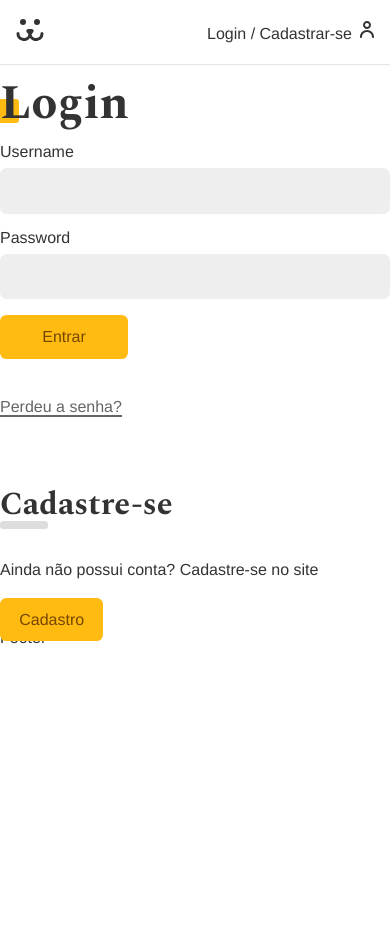
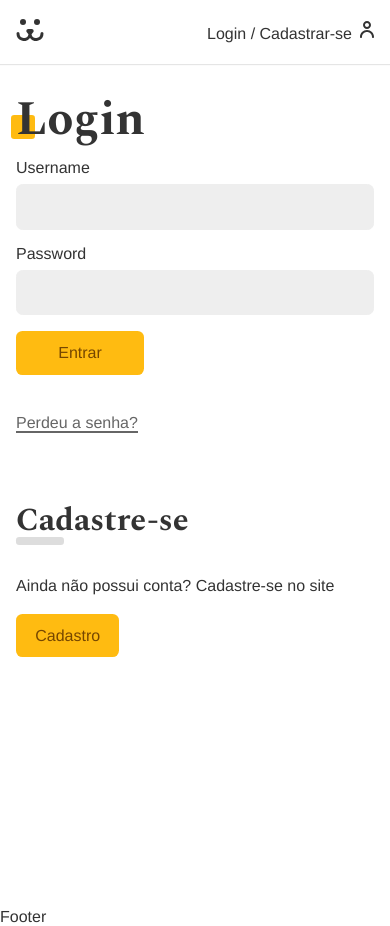
Before and after one commit to theluanz/dogs-react, a React (Create React App) app: page /login in a window 390 px wide. Before the commit the page ends 844 px from the top, so only its background shows below. Built offline with nearby package versions, Linux system fonts and the light colour scheme.

Commit message:
Create Account

```diff
--- a/src/Components/Login/Login.jsx
+++ b/src/Components/Login/Login.jsx
@@ -3,15 +3,17 @@ import { Navigate, Route, Routes } from 'react-router-dom';
 import LoginForm from './LoginForm/LoginForm';
 import LoginPasswordLost from './LoginPasswordLost';
 import LoginPasswordReset from './LoginPasswordReset';
-import LoginCreate from './LoginCreate';
+import LoginCreate from './LoginCreate/LoginCreate';
 import { UserContext } from '../../Context/UserContext';
+import styles from './Login.module.css';
 
 const Login = () => {
   const { isLoggedIn } = React.useContext(UserContext);
   console.log(isLoggedIn);
   if (isLoggedIn === true) return <Navigate to="/conta" />;
   return (
-    <div>
+    <section className={styles.loginPage}>
+      <div className={styles.forms}>
         <Routes>
           <Route path="/" element={<LoginForm />} />
           <Route path="/cadastrar" element={<LoginCreate />} />
@@ -19,6 +21,7 @@ const Login = () => {
           <Route path="/resetar-senha" element={<LoginPasswordReset />} />
         </Routes>
       </div>
+    </section>
   );
 };
 
--- /dev/null
+++ b/src/Components/Login/Login.module.css
@@ -0,0 +1,29 @@
+.loginPage {
+  display: grid;
+  grid-template-columns: 1fr 1fr;
+  min-height: 100vh;
+  gap: 2rem;
+}
+.loginPage::before{
+  display: block;
+  content: '';
+  background: url('../../assets/login.jpg') no-repeat center center;
+  background-size: cover;
+}
+
+.forms{
+  max-width: 30rem;
+  padding: 1rem;
+}
+
+@media (max-width: 40rem) {
+  .loginPage {
+    grid-template-columns: 1fr;
+  }
+  .loginPage::before{
+    display: none;
+  }
+  .forms{
+    max-width: 100%;
+  }
+}
--- a/src/Components/Login/LoginCreate.jsx
+++ /dev/null
@@ -1,7 +0,0 @@
-import React from 'react';
-
-const LoginCreate = () => {
-  return <div>LoginCreate</div>;
-};
-
-export default LoginCreate;
--- /dev/null
+++ b/src/Components/Login/LoginCreate/LoginCreate.jsx
@@ -0,0 +1,40 @@
+import React from 'react';
+import Input from '../../Forms/Input/Input';
+import Button from '../../Forms/Button/Button';
+import useForm from '../../../Hooks/useForm';
+import { USER_POST } from '../../../api';
+import { UserContext } from '../../../Context/UserContext';
+
+const LoginCreate = () => {
+  const username = useForm('');
+  const email = useForm('email');
+  const password = useForm('password');
+  const { userLogin } = React.useContext(UserContext);
+
+  async function handleSubmit(event) {
+    event.preventDefault();
+    const { url, options } = USER_POST({
+      username: username.value,
+      email: email.value,
+      password: password.value,
+    });
+    const response = await fetch(url, options);
+    if (response.ok) {
+      await userLogin(username.value, password.value);
+    }
+  }
+
+  return (
+    <section className="animeLeft">
+      <h1 className="title">Cadastre-se</h1>
+      <form onSubmit={handleSubmit}>
+        <Input label="Usuário" name="username" type="text" {...username} />
+        <Input label="Email" name="email" type="email" {...email} />
+        <Input label="Senha" name="password" type="password" {...password} />
+        <Button>Cadastrar</Button>
+      </form>
+    </section>
+  );
+};
+
+export default LoginCreate;
--- a/src/Hooks/useForm.js
+++ b/src/Hooks/useForm.js
@@ -4,6 +4,11 @@ const validateTypes = {
   email: {
     regex: /^[\w-.]+@([\w-]+\.)+[\w-]{2,4}$/,
     message: 'Write a valid email',
+  },
+  password: {
+    regex: /^(?=.*[0-9])(?=.*[a-z])(?=.*[A-Z])([a-zA-Z0-9]{8,})$/,
+    message:
+      'Password must be at least 8 characters and contain at least one number, one uppercase and one lowercase letter',
   },
 };
 
--- a/src/api.js
+++ b/src/api.js
@@ -36,3 +36,15 @@ export function USER_GET(token) {
     },
   };
 }
+export function USER_POST(body) {
+  return {
+    url: API_URL + 'v1/user',
+    options: {
+      method: 'POST',
+      headers: {
+        'Content-Type': 'application/json',
+      },
+      body: JSON.stringify(body),
+    },
+  };
+}
```
Also changed, not shown: src/Components/Login/LoginCreate/LoginCreate.module.css (added). Lines whose indentation alone changed are shown as unchanged.
